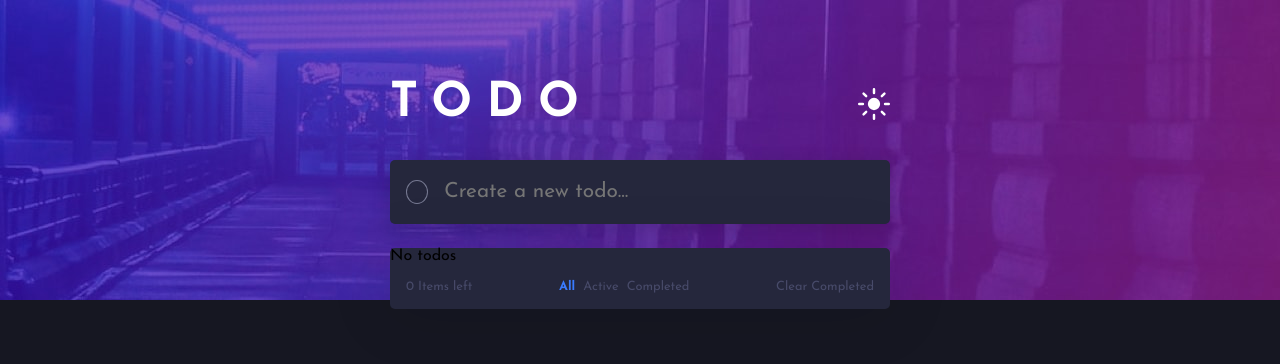
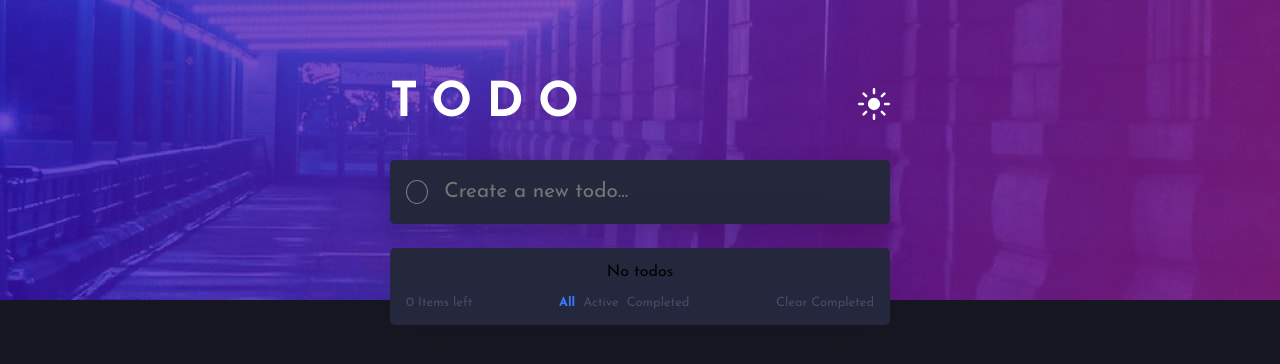
Before and after one commit to JakubKepak/FrontendMentor, a React (Create React App) app: page / in a window 1280 px wide. Shown: the top 364 px of the page. Built offline with nearby package versions, Linux system fonts and the light colour scheme.

Commit message:
fix font colors

```diff
--- a/src/components/CreateTodo.js
+++ b/src/components/CreateTodo.js
@@ -18,7 +18,7 @@ const NewTodoInput = styled.input`
   border: none;
   font-family: inherit;
   font-size: 1.3rem;
-  color: ${(props) => props.theme.main};
+  color: ${(props) => props.theme.textColorDark};
   background: none;
 
   &:placeholder {
--- a/src/components/Todos.js
+++ b/src/components/Todos.js
@@ -108,9 +108,17 @@ const TodoSpan = styled.span`
   `}
 `;
 
-const LoadingContainer = styled.div``;
+const LoadingContainer = styled.div`
+  display: flex;
+  justify-content: center;
+  margin-top: 1rem;
+`;
 
-const NoTodosContainer = styled.div``;
+const NoTodosContainer = styled.div`
+  display: flex;
+  justify-content: center;
+  margin-top: 1rem;
+`;
 
 const FilterMenuContainer = styled.div`
   display: flex;
@@ -147,6 +155,10 @@ const FilterMenuContainerCenter = styled.div`
 const FilterOptionItem = styled.span`
   &:hover {
     cursor: pointer;
+  }
+
+  &:hover {
+    color: ${(props) => props.theme.textColorDark};
   }
 
   ${({ selection, localStorageData, theme }) =>
```
